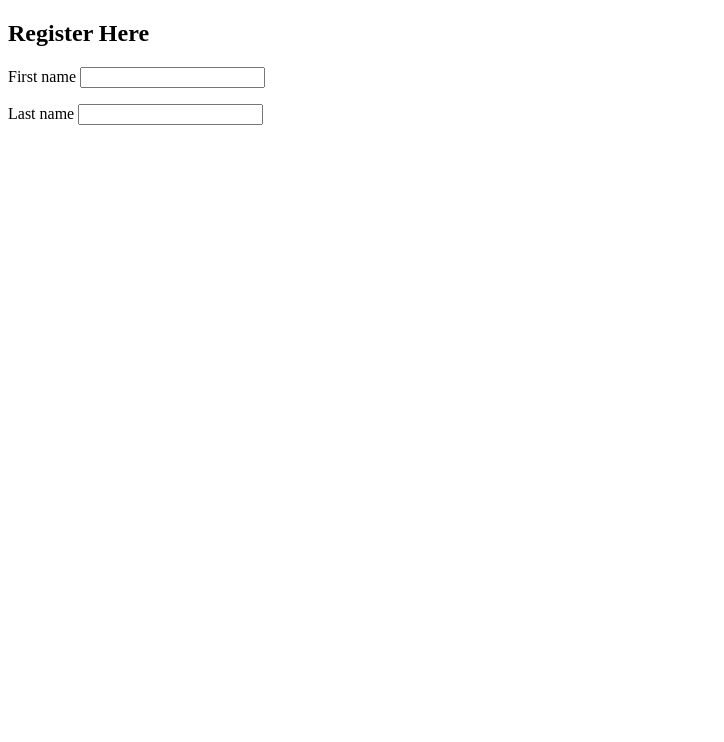
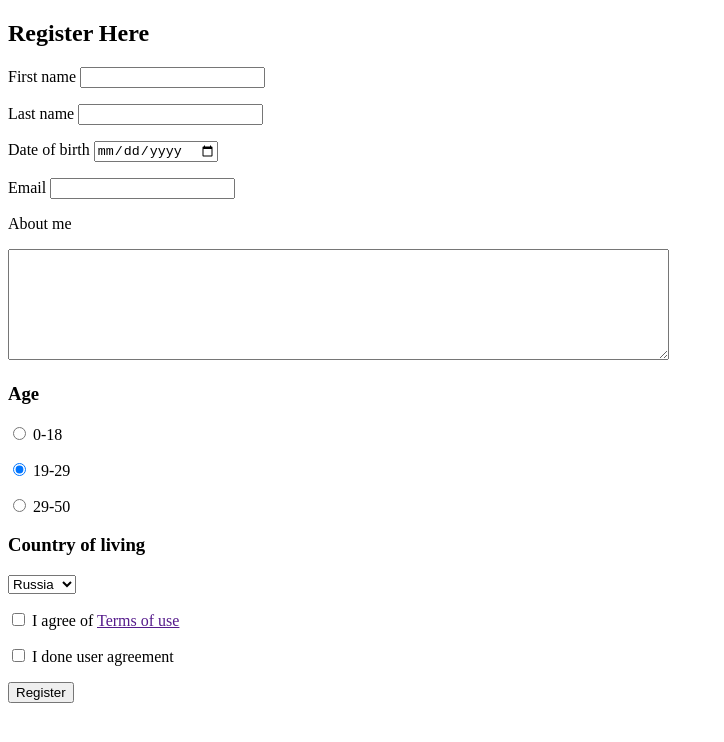
Before and after one commit to itsbelarusky/codrep, a plain HTML site: page register.html in a window 1280 px wide. Shown: the whole page, without its empty margins (0-724 px from the left). Drawn offline with Linux system fonts and the light colour scheme.

Commit message:
added register and terms

```diff
--- a/register.html
+++ b/register.html
@@ -13,16 +13,87 @@
           <p>
               <label>
                   <span>First name</span>
-                  <input type="text" name="first name" required />
+                  <input type="text" name="first name" autocomplete="off" required />
               </label>
           </p>
 
           <p>
             <label>
                 <span>Last name</span>
-                <input type="text" name="Last name" required />
+                <input type="text" name="Last name" autocomplete="off" required />
             </label>
         </p>
+        <p>
+            <label>
+                <span>Date of birth</span>
+                <input type="date" name="Date of birth" autocomplete="off" required />
+            </label>
+        </p>
+        <p>
+            <label>
+                <span>Email</span>
+                <input type="email" name="email" autocomplete="off" required />
+            </label>
+        </p>
+
+    <div>
+        <p>About me</p>
+        <textarea required cols="80" rows="7"></textarea>
+    </div>
+    <div class="age">
+        <h3>Age</h3>
+        <p>
+        <label>
+            <input type="radio" name="age" />
+            <span>0-18</span>
+        </label>
+        </p>
+
+        <p>
+            <label>
+                <input type="radio" name="age" checked="checked" />
+                <span>19-29</span>
+            </label>
+        </p>
+
+        <p>
+        <label>
+            <input type="radio" name="age" />
+            <span>29-50</span>
+        </label>
+        </p>
+
+        <div class="County">
+            <h3>Country of living</h3>
+            <select name="Country">
+                <option value="ru">Russia</option>
+                <option value="en">USA</option>
+                <option value="ua">Ukraine</option>
+                <option value="fr">France</option>
+            </select>
+            </div>
+
+            <p>
+                <label>
+                    <input type="checkbox" required name="terms of use" />
+                    <span>I agree of <a href="">Terms of use</a></span>
+                </label>
+            </p>
+
+            <p>
+                <label>
+                    <input type="checkbox" required name="user agreement" />
+                    <span>I done user agreement</span>
+                </label>
+            </p>
+            <p>
+                <label>
+                    <input type="submit" value="Register" />
+                </label>
+            </p>
+    </div>
+
+
 
         </form>
     </div>
```
